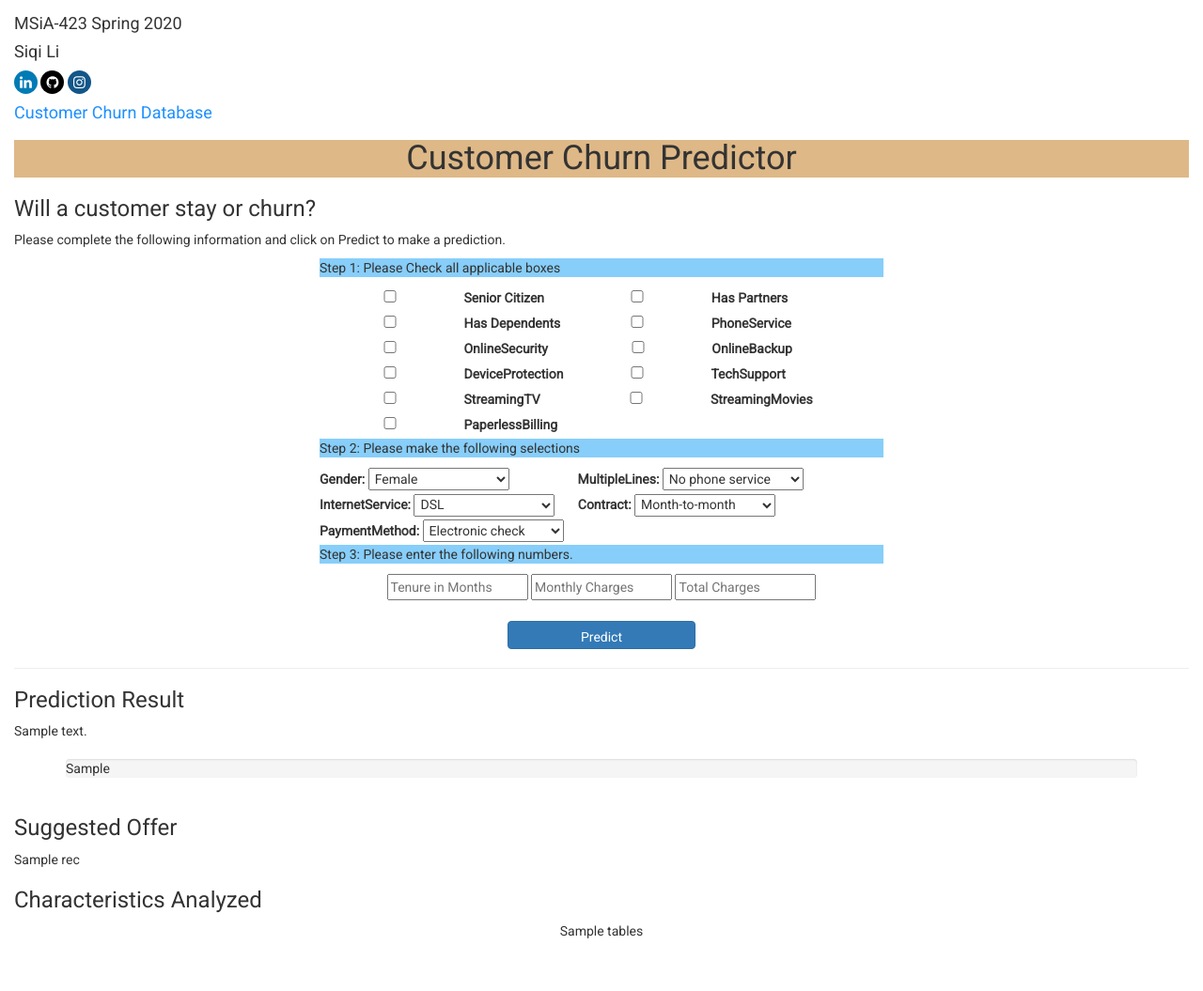
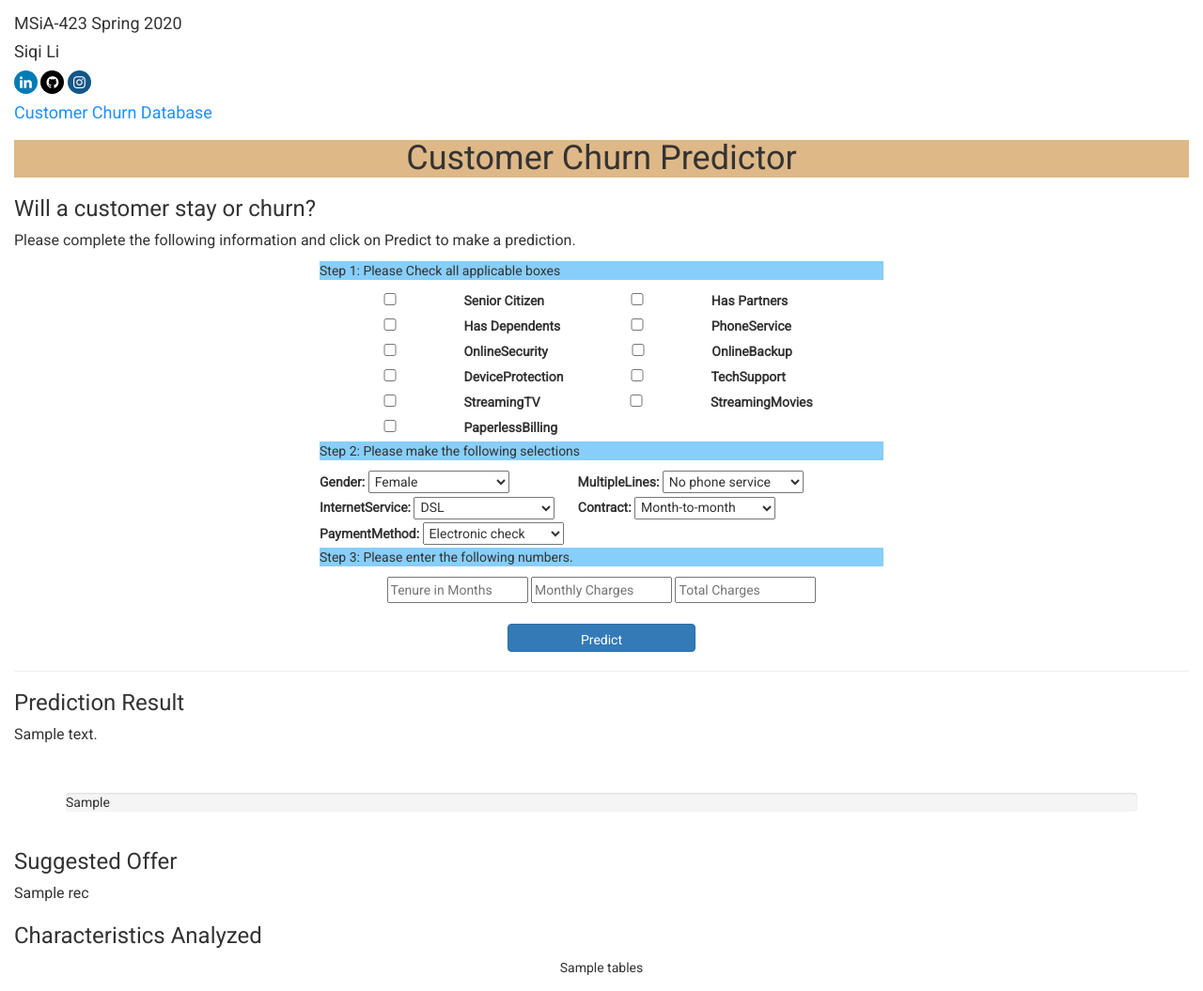
Before and after one commit to LSQI15/Customer-Churn-Predictor-App, a Flask app: template app/templates/index.html in a window 1280 px wide. Shown: the whole page at 94% size. Before the commit the page ends 999 px from the top, so only its background shows below. Run offline with Flask 2, Linux system fonts and the light colour scheme; the template is opened without the code that fills it: most values are stand-ins (such as "Sample title", 1, 10 or a date in 2020); parts of the project's set-up code (start-up, migrations or seed data) failed here and were passed over; some libraries are stand-ins or nearby versions.

Commit message:
updated font size

```diff
--- a/app/templates/index.html
+++ b/app/templates/index.html
@@ -39,7 +39,7 @@
             text-align: center;
             padding: 10px;
             margin-bottom: 40px;
-            font-size: 0.9em;
+            font-size: small;
         }
 
         tr:nth-child(odd) {
@@ -94,7 +94,7 @@
     <center><h1>Customer Churn Predictor</h1></center>
 
     <h3>Will a customer stay or churn?</h3>
-    <p style="background-color: white;">Please complete the following information and click on Predict to make a
+    <p style="font-size: medium; background-color: white;">Please complete the following information and click on Predict to make a
         prediction.</p>
 
     <!-- User input for receiving query for random forest model to make prediction -->
@@ -191,7 +191,8 @@
     <hr>
 
     <h3>Prediction Result</h3>
-    {{ prediction_text }}<br><br>
+    <p style=" background-color: white; font-size: medium">{{ prediction_text }}</p>
+    <br><br>
     <div class="container">
         <div class="progress">
             <div class="{{ progress_bar_class }}" role="progressbar" aria-valuenow={{ proba }} aria-valuemin="0"
@@ -202,7 +203,7 @@
         </div>
     </div>
     <h3>Suggested Offer</h3>
-    {{ rec }}
+    <p style=" background-color: white; font-size: medium">{{ rec }}</p>
     <h3>Characteristics Analyzed</h3>
     <center>{{ tables|safe }}</center>
 
```
